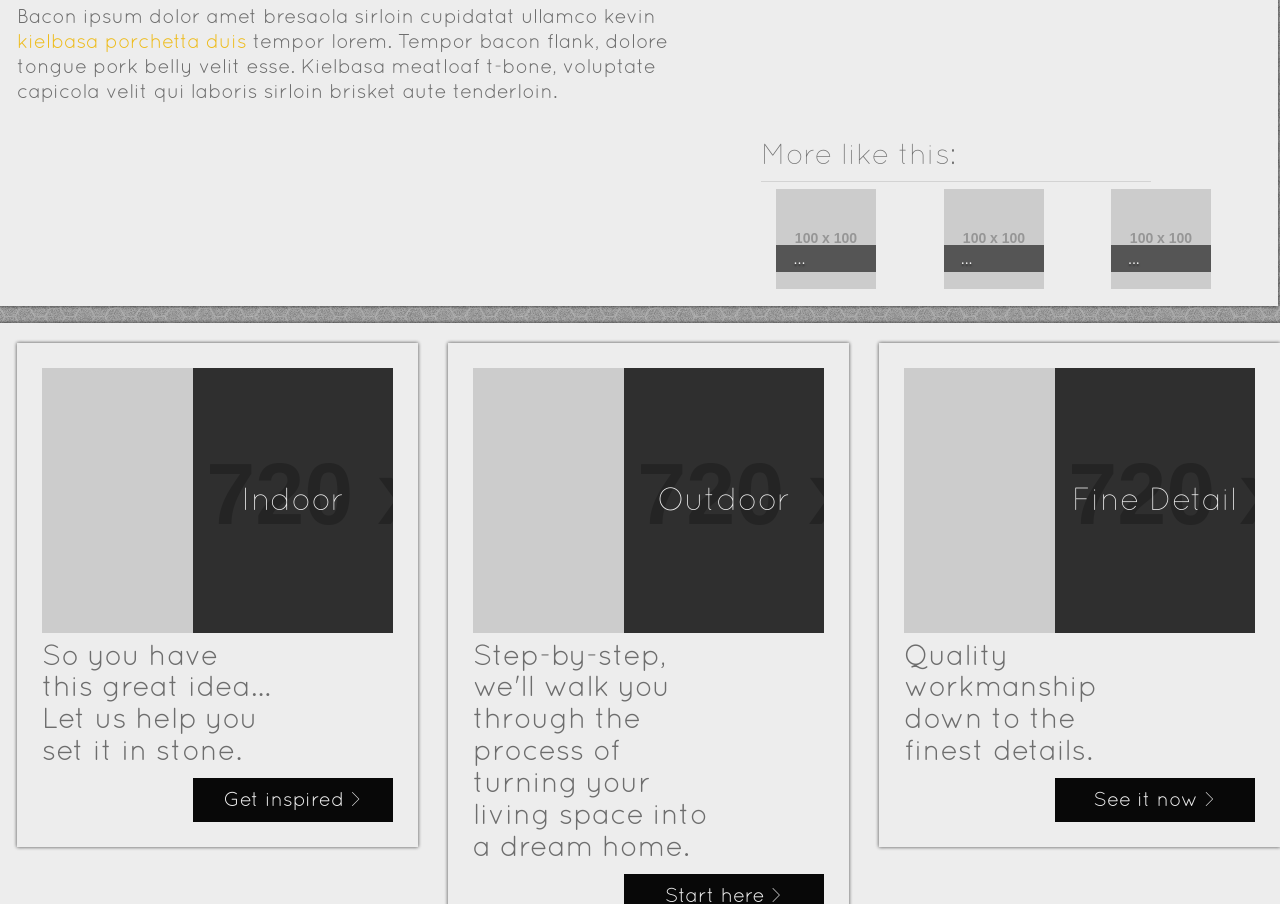
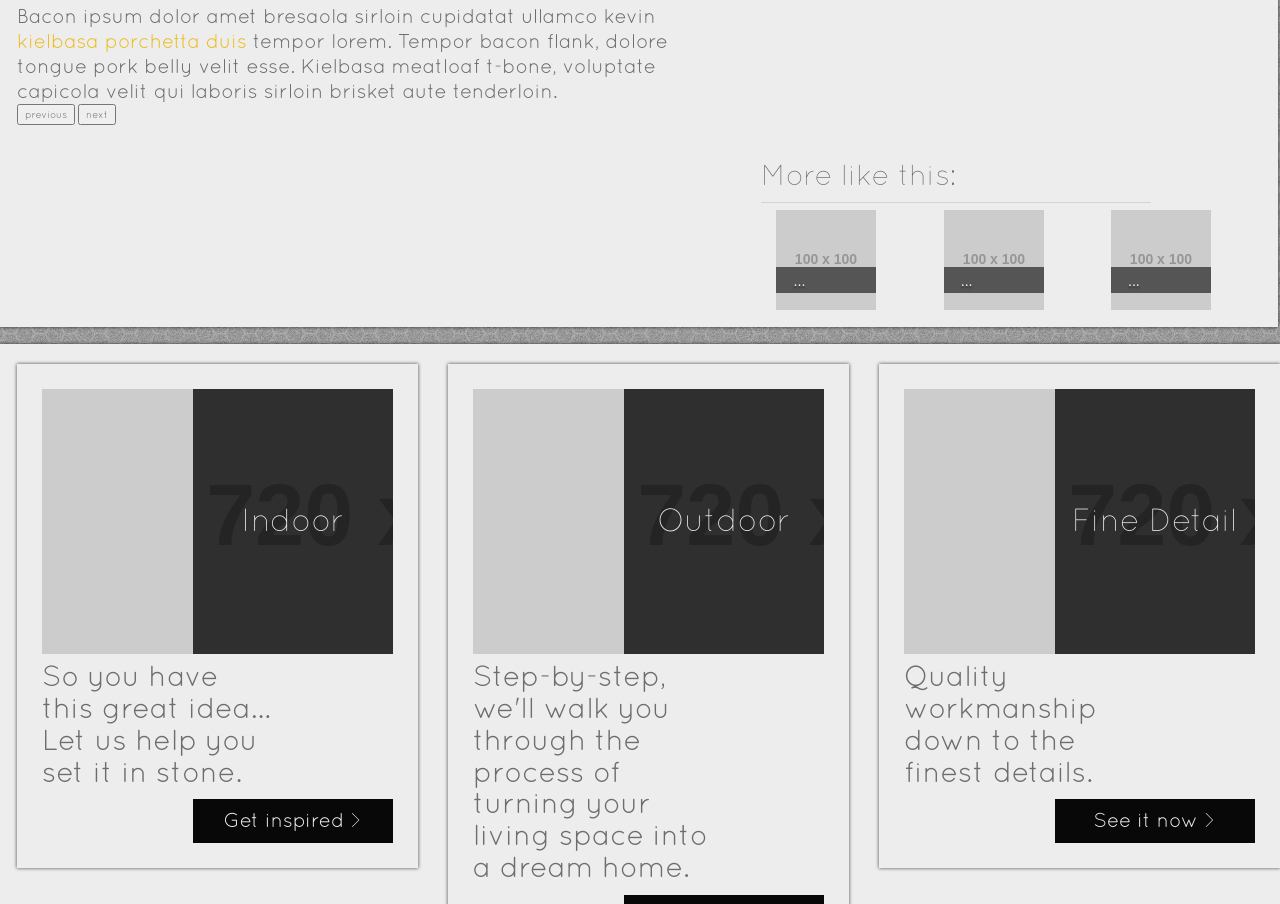
Before and after one commit to joshuacitrak/alizoti-2014, a website: page index.html in a window 1280 px wide. Shown: the part 1154-2058 px from the top of the page. Drawn offline with nearby package versions, Linux system fonts and the light colour scheme; placeholder pictures from the web are drawn by us.

Commit message:
added previous next btns

```diff
--- a/index.html
+++ b/index.html
@@ -102,6 +102,8 @@
                                 <p>
                                     Bacon ipsum dolor amet bresaola sirloin cupidatat ullamco kevin <span class="emphasize">kielbasa porchetta duis</span> tempor lorem. Tempor bacon flank, dolore tongue pork belly velit esse. Kielbasa meatloaf t-bone, voluptate capicola velit qui laboris sirloin brisket aute tenderloin.
                                 </p>
+                                <button>previous</button>
+                                <button>next</button>
                             </article>
                         </div>
                         <!-- main image -->
```
